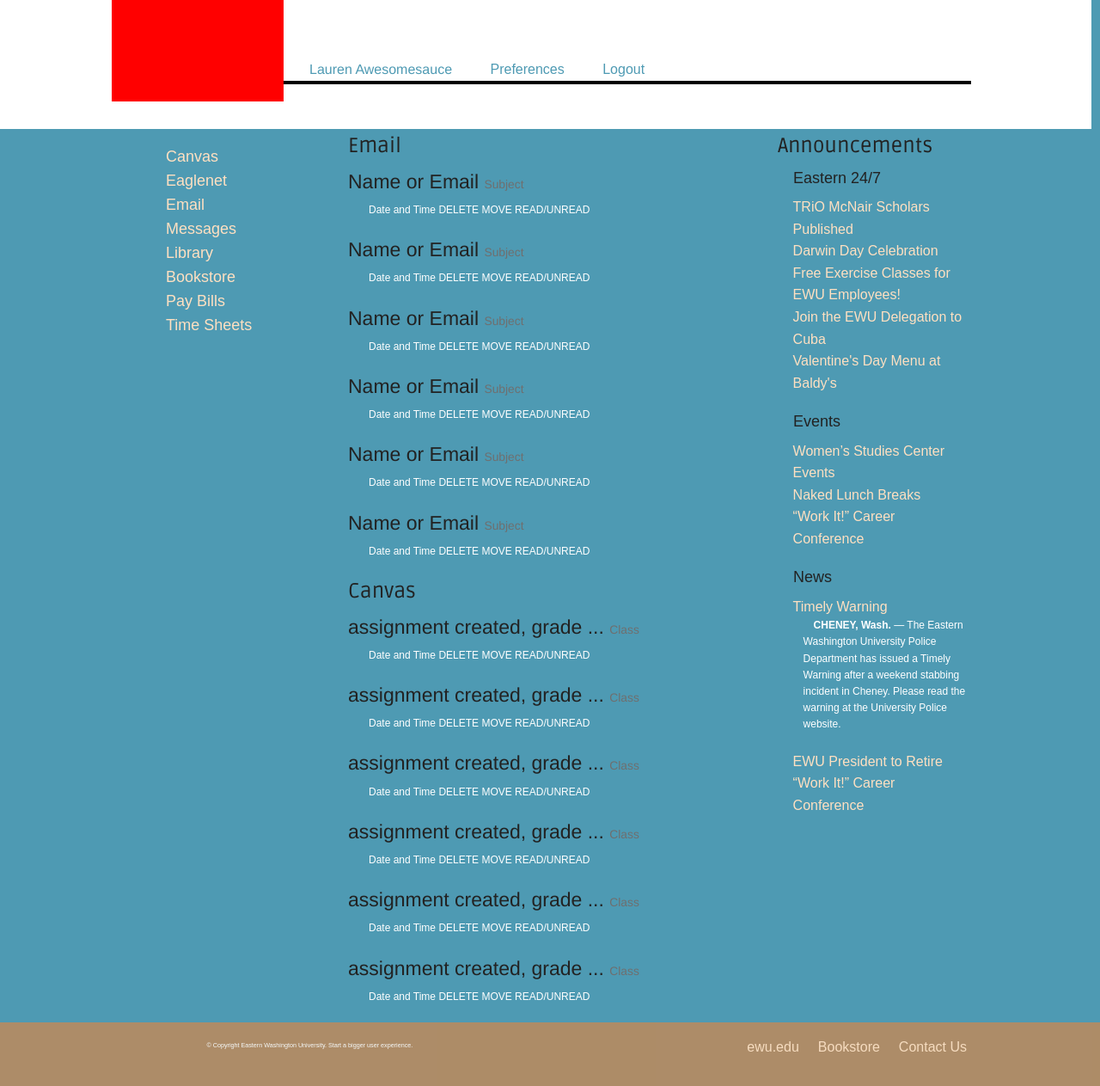
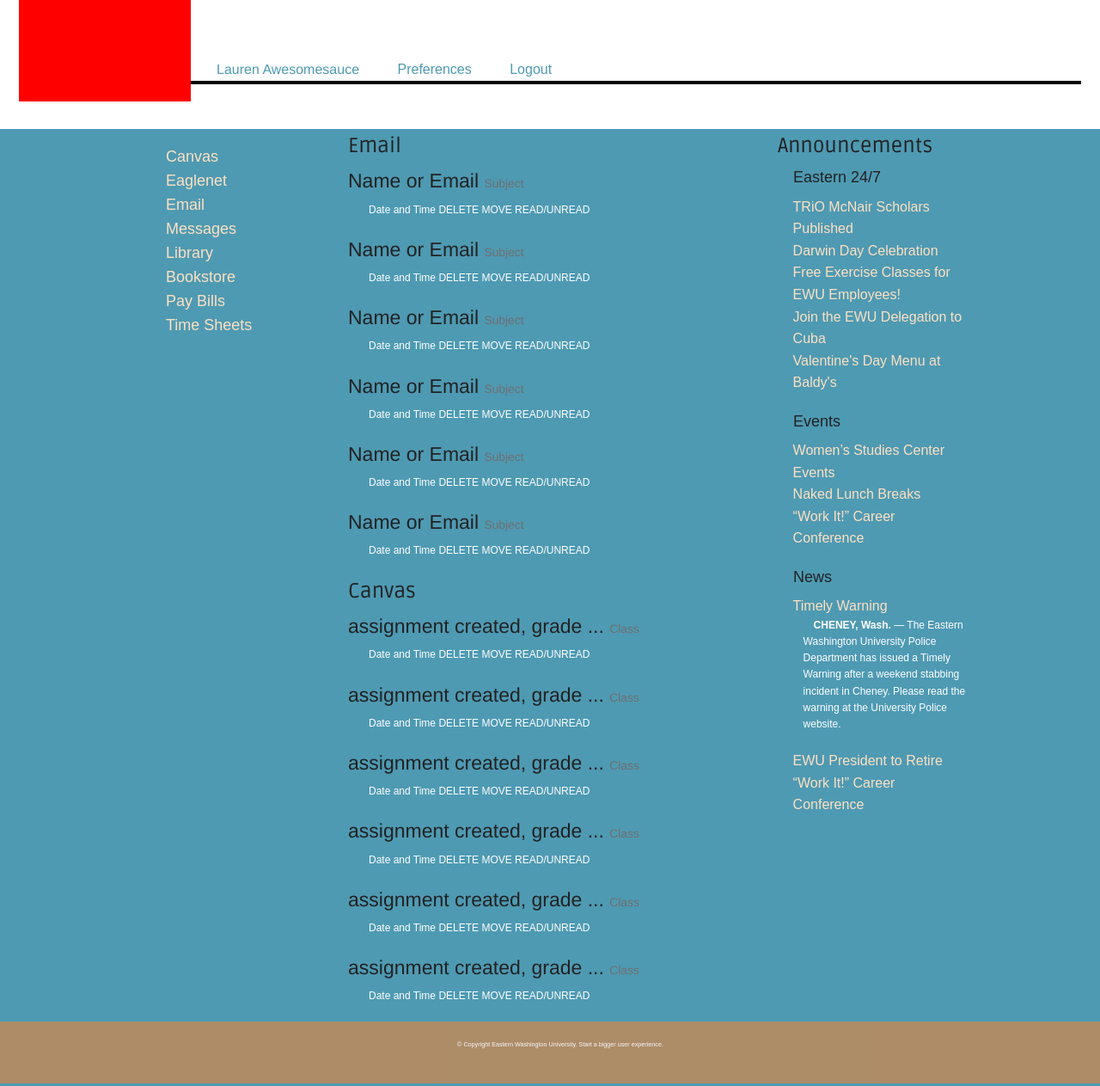
Before and after one commit to GowerM/p3-myewu-portal, a plain HTML site: page index.html in a window 1280 px wide. Shown: the part 54-1317 px from the top of the page at 86% size. Drawn offline with Linux system fonts and the light colour scheme; a web font is replaced by a local one.

Commit message:
img removal

```diff
--- a/css/styles.css
+++ b/css/styles.css
@@ -16,9 +16,7 @@ body {
 header {
   background: white;
   padding: 2em;
-  margin: -10px -30px 0 -10px;
-  width: 100%;
-
+  margin: -10px -10px 0 -10px;
   }
 
 footer {
--- a/index.html
+++ b/index.html
@@ -19,7 +19,7 @@
   <body>
    <!-- Header and Nav -->
  <header>
-  <div class="row">
+
 
         <div class="logo"><p>MyEWU Portal</p></div>
         <nav>
@@ -29,9 +29,6 @@
   <li><a href="#" class="nav">Logout</a></li>
 </ul>
 </nav>
-      </div>
-    </div>
-  </div>
   </header>
   <!-- End Header and Nav -->
 
@@ -140,21 +137,7 @@
   <!-- Footer -->
 
   <footer>
-    <div class="large-12 columns">
-
-      <div class="row">
-        <div class="large-5 columns">
           <p><small>© Copyright Eastern Washington University. Start a bigger user experience.</small></p>
-        </div>
-        <div class="large-7 columns">
-          <ul class="inline-list right">
-            <li><a href="#">ewu.edu</a></li>
-            <li><a href="#">Bookstore</a></li>
-            <li><a href="#">Contact Us</a></li>
-          </ul>
-        </div>
-      </div>
-    </div>
   </footer>
 
 
```
Also changed, not shown: img/fi-arrow-down.svg (deleted), img/fi-arrow-up.svg (deleted), img/fi-fast-forward.svg (deleted), img/fi-minus.svg (deleted), img/fi-pause.svg (deleted), img/fi-play.svg (deleted), img/fi-plus.svg (deleted), img/fi-power.svg (deleted), img/fi-record.svg (deleted), img/fi-rewind.svg (deleted), img/fi-stop.svg (deleted), img/sprite-map.png (added). Lines whose indentation alone changed are shown as unchanged.
